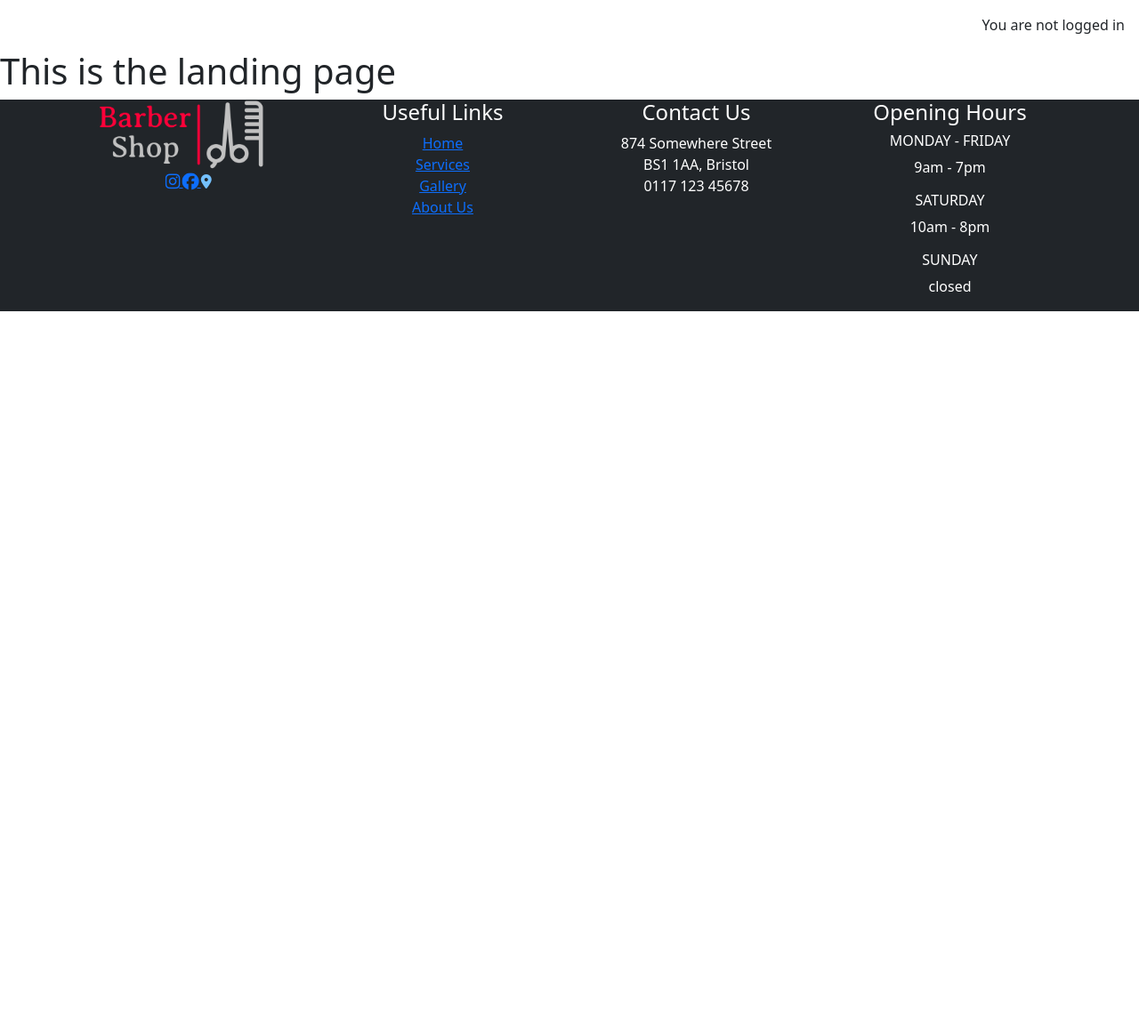
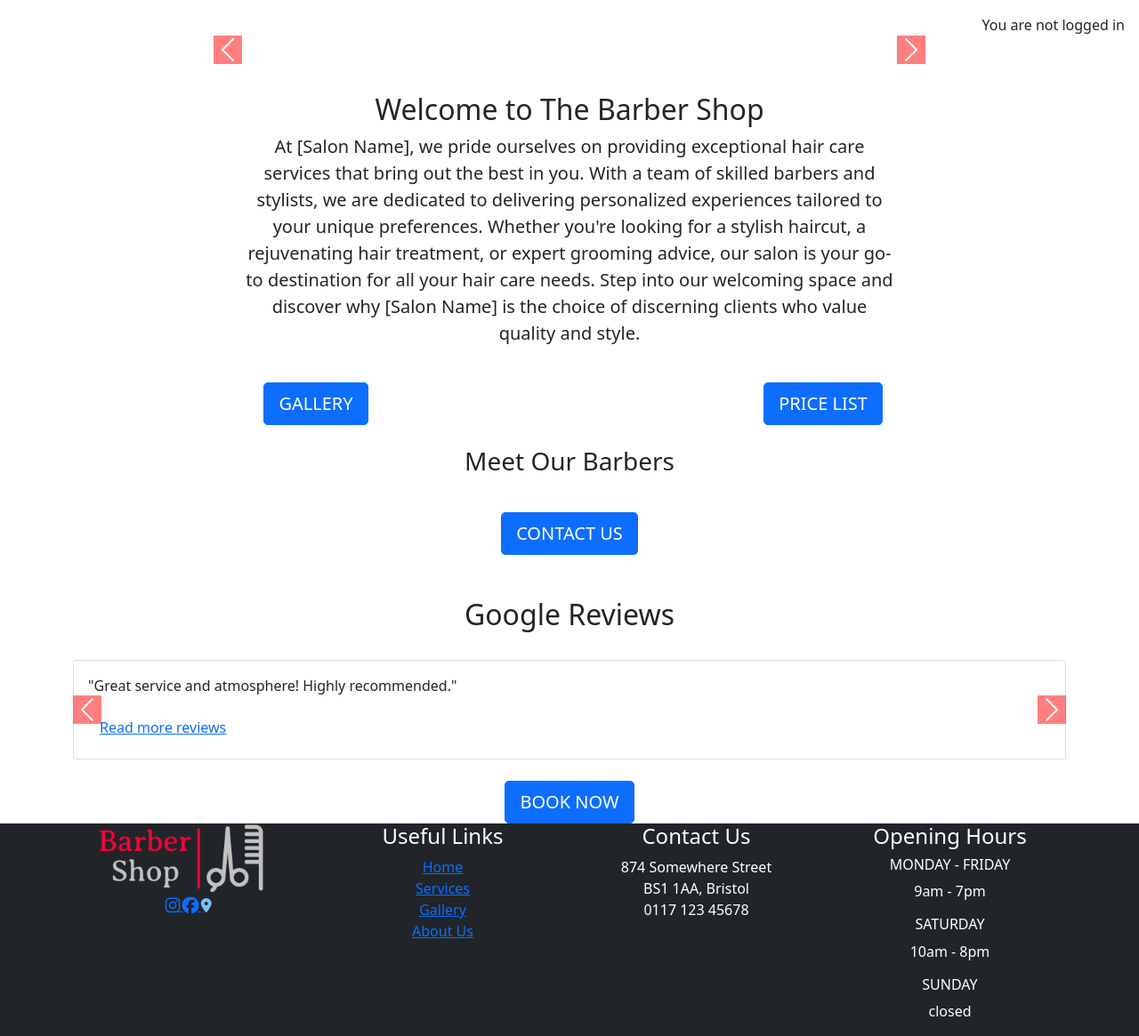
Before and after one commit to huss-al/barber_booking, a Django app: page / in a window 1280 px wide. Shown: the part 66-1231 px from the top of the page at 89% size. Before the commit the page ends 416 px from the top, so only its background shows below. Run offline with Django 4.2, Linux system fonts and the light colour scheme; data that the repository does not hold is empty; some libraries are stand-ins or nearby versions.

Commit message:
structured the home.html and now needs styling

```diff
--- a/barbers/models.py
+++ b/barbers/models.py
@@ -5,6 +5,7 @@ from cloudinary.models import CloudinaryField
 class Barber(models.Model):
     name = models.CharField(max_length=100)
     image = CloudinaryField('image')
+    description = models.TextField(default='Please add description')
 
     def __str__(self):
         return self.name
--- a/home/templates/home/home.html
+++ b/home/templates/home/home.html
@@ -1,11 +1,135 @@
 {% extends 'base.html' %}
 {% load static %}
+{% block title %}Home{% endblock %}
+
+{% block content %}
+<!-- 1. Carousel of Images -->
+<div id="carouselExampleIndicators" class="carousel slide" data-bs-ride="carousel">
+    <div class="carousel-indicators">
+        <!-- Indicators will be generated dynamically based on the number of images -->
+        {% for image in gallery_images %}
+            <button type="button" data-bs-target="#carouselExampleIndicators" data-bs-slide-to="{{ forloop.counter0 }}" {% if forloop.first %}class="active"{% endif %}></button>
+        {% endfor %}
+    </div>
+    <div class="carousel-inner">
+        <!-- Images will be dynamically loaded here -->
+        {% for image in gallery_images %}
+            <div class="carousel-item {% if forloop.first %}active{% endif %}">
+                <img src="{{ image.image.url }}" class="d-block w-100" alt="{{ image.title }}">
+                <div class="carousel-caption d-none d-md-block">
+                    <h5>{{ image.title }}</h5>
+                    <p>{{ image.description }}</p>
+                </div>
+            </div>
+        {% endfor %}
+    </div>
+    <button class="carousel-control-prev" type="button" data-bs-target="#carouselExampleIndicators" data-bs-slide="prev">
+        <span class="carousel-control-prev-icon" aria-hidden="true"></span>
+        <span class="visually-hidden">Previous</span>
+    </button>
+    <button class="carousel-control-next" type="button" data-bs-target="#carouselExampleIndicators" data-bs-slide="next">
+        <span class="carousel-control-next-icon" aria-hidden="true"></span>
+        <span class="visually-hidden">Next</span>
+    </button>
+</div>
+
+<!-- 2. Welcome Message and Business Story -->
+<div class="container mt-5">
+    <div class="row">
+        <div class="col-lg-8 offset-lg-2 text-center">
+            <h2>Welcome to The Barber Shop</h2>
+            <p class="lead">At [Salon Name], we pride ourselves on providing exceptional hair care services that bring out the best in you. With a team of skilled barbers and stylists, we are dedicated to delivering personalized experiences tailored to your unique preferences. Whether you're looking for a stylish haircut, a rejuvenating hair treatment, or expert grooming advice, our salon is your go-to destination for all your hair care needs. Step into our welcoming space and discover why [Salon Name] is the choice of discerning clients who value quality and style.
+
+            </p>
+        </div>
+    </div>
+</div>
+
+<!-- 3. Buttons: GALLERY and PRICE LIST -->
+<div class="container mt-4">
+    <div class="row text-center">
+        <div class="col-md-6">
+            <a href="{% url 'gallery-page' %}" class="btn btn-primary btn-lg">GALLERY</a>
+        </div>
+        <div class="col-md-6">
+            <a href="{% url 'services-page' %}" class="btn btn-primary btn-lg">PRICE LIST</a>
+        </div>
+    </div>
+</div>
+
+    <div class="row mt-4">
+        <div class="col-lg-8 offset-lg-2 text-center">
+            <!-- Add a heading for the description -->
+            <h3 class="text-center">Meet Our Barbers</h3>
+        </div>
+    </div>
+    <div class="row mt-2">
+        {% for barber in barbers %}
+        <div class="col-lg-4 mb-4">
+            <div class="text-center">
+                <img src="{{ barber.image.url }}" class="img-fluid rounded-circle" alt="{{ barber.name }}" style="max-width: 200px;">
+                <h5>{{ barber.name }}</h5>
+                <p>{{ barber.description }}</p>
+            </div>
+        </div>
+        {% endfor %}
+    </div>
+</div>
 
 
 
 
+<!-- 5. Button: CONTACT US -->
+<div class="container mt-4">
+    <div class="row text-center">
+        <div class="col">
+            <a href="{% url 'contact_us-page' %}" class="btn btn-primary btn-lg">CONTACT US</a>
+        </div>
+    </div>
+</div>
 
-{% block content %}
-    <h1>This is the landing page</h1>
-    <!-- Add more content specific to the home page if needed -->
+<!-- 6. Google Reviews: Carousel of Reviews -->
+<div class="container mt-5">
+    <div class="row">
+        <div class="col-lg-8 offset-lg-2 text-center">
+            <h2>Google Reviews</h2>
+        </div>
+    </div>
+    <div class="row mt-4">
+        <div class="col">
+            <div id="carouselReviews" class="carousel slide" data-bs-ride="carousel">
+                <div class="carousel-inner">
+                    <!-- Reviews will be dynamically loaded here -->
+                    <div class="carousel-item active">
+                        <div class="card">
+                            <div class="card-body">
+                                <p class="card-text">"Great service and atmosphere! Highly recommended."</p>
+                                <a href="" class="btn btn-link">Read more reviews</a>
+                            </div>
+                        </div>
+                    </div>
+                    <!-- Add more carousel items dynamically -->
+                </div>
+                <button class="carousel-control-prev" type="button" data-bs-target="#carouselReviews" data-bs-slide="prev">
+                    <span class="carousel-control-prev-icon" aria-hidden="true"></span>
+                    <span class="visually-hidden">Previous</span>
+                </button>
+                <button class="carousel-control-next" type="button" data-bs-target="#carouselReviews" data-bs-slide="next">
+                    <span class="carousel-control-next-icon" aria-hidden="true"></span>
+                    <span class="visually-hidden">Next</span>
+                </button>
+            </div>
+        </div>
+    </div>
+</div>
+
+<!-- 7. Button: BOOK NOW -->
+<div class="container mt-4">
+    <div class="row text-center">
+        <div class="col">
+            <a href="{% url 'booking-page' %}" class="btn btn-primary btn-lg">BOOK NOW</a>
+        </div>
+    </div>
+</div>
+
 {% endblock %}
--- a/home/views.py
+++ b/home/views.py
@@ -10,6 +10,9 @@ from django.contrib.auth import login as auth_login
 from appointments.models import Appointment
 from django.utils import timezone
 from django.db import IntegrityError
+from .models import Gallery
+from barbers.models import Barber  # Import your Barber model from the barbers app
+
 
 
 
@@ -18,7 +21,9 @@ from django.db import IntegrityError
 
 # Create your views here.
 def home(request):
-    return render(request, 'home/home.html')
+    gallery_images = Gallery.objects.all()  # Query all gallery images
+    barbers = Barber.objects.all()  # Fetch all barbers from the database
+    return render(request, 'home/home.html', {'gallery_images': gallery_images, 'barbers': barbers})
 
 
 def services_page(request):
--- a/static/css/style.css
+++ b/static/css/style.css
@@ -0,0 +1,41 @@
+    /* Adjust width of the carousel container */
+    #carouselExampleIndicators {
+        max-width: 800px; /* Adjust width as needed */
+        margin: auto; /* Center align the carousel */
+    }
+
+    /* Adjust width and height of carousel images */
+    #carouselExampleIndicators .carousel-item img {
+        max-width: 100%; /* Ensure images fit within carousel container */
+        height: auto; /* Maintain aspect ratio */
+    }
+
+    .carousel-item img {
+        width: 100%; /* Ensure images take full width of parent */
+        height: auto; /* Maintain aspect ratio */
+        max-height: 300px; /* Set maximum height */
+    }
+
+    /* This is pushing the arrows on the carousel outsdie of the image */
+    .carousel-control-prev, .carousel-control-next {
+        position: absolute;
+        top: 50%;
+        transform: translateY(-50%);
+        z-index: 10;
+        width: auto;
+        margin-top: 0; /* Adjust top margin as needed */
+    }
+
+    .carousel-control-prev {
+        left: 0px;
+    }
+
+    .carousel-control-next {
+        right: 0;
+    }
+
+    /* Change color of carousel arrows */
+.carousel-control-prev-icon,
+.carousel-control-next-icon {
+    background-color: #ff0000; /* Set your desired color */
+}
--- a/templates/base.html
+++ b/templates/base.html
@@ -10,7 +10,7 @@
     <meta charset="UTF-8">
     <meta name="viewport" content="width=device-width, initial-scale=1.0">
     <link href="https://cdn.jsdelivr.net/npm/bootstrap@5.0.2/dist/css/bootstrap.min.css" rel="stylesheet" integrity="sha384-EVSTQN3/azprG1Anm3QDgpJLIm9Nao0Yz1ztcQTwFspd3yD65VohhpuuCOmLASjC" crossorigin="anonymous">
-    <link rel="stylesheet" href="{% static 'css/style.css' %}">
+    <link rel="stylesheet" type="text/css" href="{% static 'css/style.css' %}">
 </head>
 <body>
 
```
Also changed, not shown: appointments/views.py (+9 -7 lines), home/templates/home/booking_page.html (+10 -8 lines), barbers/migrations/0005_barber_description.py (added), 1 other file.
